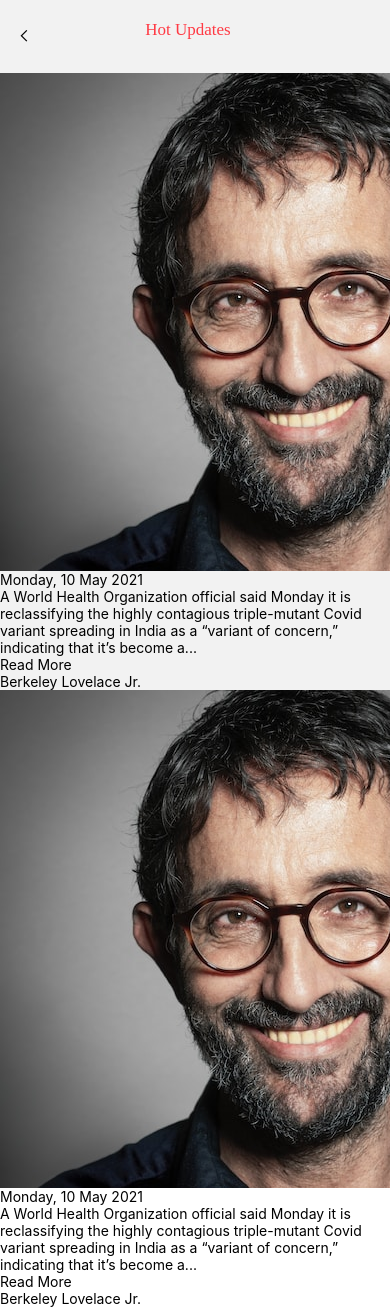
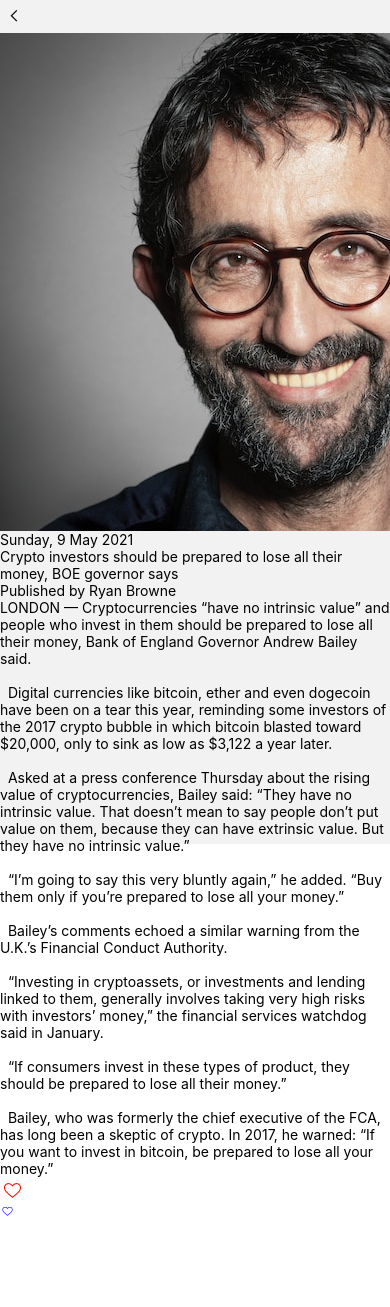
Before and after one commit to Kalashin1/Ibx-Test-App, a React Native app: screen / in a window 390 px wide. After the commit the page ends 1220 px from the top, so only its background shows below. Built offline with nearby package versions, Linux system fonts and the light colour scheme.

Commit message:
details_template added

```diff
--- a/App.tsx
+++ b/App.tsx
@@ -14,9 +14,9 @@ const App = () => {
         screenOptions={{
           headerShown: false,
         }}>
+        <Stack.Screen name="detailsPage" component={DetailsPage} />
+        <Stack.Screen name="home" component={HomePage} />
         <Stack.Screen name="notification" component={NotificationsPage} />
-        <Stack.Screen name="home" component={HomePage} />
-        <Stack.Screen name="detailsPage" component={DetailsPage} />
       </Stack.Navigator>
     </NavigationContainer>
   );
--- a/pages/components/Header.tsx
+++ b/pages/components/Header.tsx
@@ -4,17 +4,23 @@ import Icon from 'react-native-vector-icons/EvilIcons';
 
 type HeaderProps = {
   headerText?: string;
+  showHeader?: boolean;
 };
 
-const Header: React.FC<HeaderProps> = ({headerText = 'Header'}) => {
+const Header: React.FC<HeaderProps> = ({
+  headerText = 'Header',
+  showHeader = true
+}) => {
   return (
     <View style={styles.container}>
       <View>
         <Icon name="chevron-left" color="#000" size={30} />
       </View>
-      <View style={styles.textContainer}>
-        <Text style={styles.text}>{headerText}</Text>
-      </View>
+      { showHeader && (
+        <View style={styles.textContainer}>
+          <Text style={styles.text}>{headerText}</Text>
+        </View>
+      )}
     </View>
   );
 };
--- /dev/null
+++ b/pages/details/components/Header.tsx
@@ -0,0 +1,41 @@
+import React from 'react'
+import {View, Image, Text} from 'react-native'
+import Icon from 'react-native-vector-icons/EvilIcons';
+
+type HeaderProps = {
+  coverImage: any;
+  date: string;
+  title: string;
+  author: string;
+}
+
+const Header: React.FC<HeaderProps> = ({
+  coverImage,
+  date,
+  title,
+  author,
+}) => {
+  return (
+    <View>
+      <View>
+        <Icon name="chevron-left" color="#000" size={30} />
+      </View>
+      <View>
+        <Image
+          source={coverImage}
+        />
+      </View>
+      <View>
+        <Text>{date}</Text>
+        <Text>
+          {title}
+        </Text>
+        <Text>
+          Published by {author}
+        </Text>
+      </View>
+    </View>
+  );
+};
+
+export default Header;
--- /dev/null
+++ b/pages/details/components/News-Text.tsx
@@ -0,0 +1,25 @@
+import React from 'react';
+import {View, Text} from 'react-native';
+import Icon from 'react-native-vector-icons/EvilIcons';
+
+type NewsText = {
+  content: string;
+}
+
+const NewsText: React.FC<NewsText> = ({
+  content
+}) => {
+  return (
+    <View>
+      <Text>
+        {content}
+      </Text>
+      <View>
+        <Icon name="heart" size={25} color="red" />
+        <Icon name="heart" size={15} color="blue" />
+      </View>
+    </View>
+  );
+};
+
+export default NewsText;
--- a/pages/details/index.tsx
+++ b/pages/details/index.tsx
@@ -1,11 +1,43 @@
 import React from 'react';
-import {SafeAreaView, ScrollView, Text} from 'react-native';
+import {SafeAreaView, ScrollView, Text, View} from 'react-native';
+import Header from './components/Header';
+import NewsText from './components/News-Text';
+
+const data = {
+  content: `LONDON — Cryptocurrencies “have no intrinsic value” and people who invest in them should be prepared to lose all their money, Bank of England Governor Andrew Bailey said.
+
+  Digital currencies like bitcoin, ether and even dogecoin have been on a tear this year, reminding some investors of the 2017 crypto bubble in which bitcoin blasted toward $20,000, only to sink as low as $3,122 a year later.
+
+  Asked at a press conference Thursday about the rising value of cryptocurrencies, Bailey said: “They have no intrinsic value. That doesn’t mean to say people don’t put value on them, because they can have extrinsic value. But they have no intrinsic value.”
+
+  “I’m going to say this very bluntly again,” he added. “Buy them only if you’re prepared to lose all your money.”
+
+  Bailey’s comments echoed a similar warning from the U.K.’s Financial Conduct Authority.
+
+  “Investing in cryptoassets, or investments and lending linked to them, generally involves taking very high risks with investors’ money,” the financial services watchdog said in January.
+
+  “If consumers invest in these types of product, they should be prepared to lose all their money.”
+
+  Bailey, who was formerly the chief executive of the FCA, has long been a skeptic of crypto. In 2017, he warned: “If you want to invest in bitcoin, be prepared to lose all your money.”`,
+  coverImage: require('../../assets/images/christian-buehner-Irh2teUibVE-unsplash.jpg'),
+  date: 'Sunday, 9 May 2021',
+  title: 'Crypto investors should be prepared to lose all their money, BOE governor says',
+  author: 'Ryan Browne'
+}
 
 const Details: React.FC = () => {
   return (
     <SafeAreaView>
       <ScrollView>
-        <Text>Details Page</Text>
+        <View>
+          <Header
+            title={data.title}
+            date={data.date}
+            coverImage={data.coverImage}
+            author={data.author}
+          />
+          <NewsText content={data.content} />
+        </View>
       </ScrollView>
     </SafeAreaView>
   );
--- a/pages/notifications/components/News-Card.tsx
+++ b/pages/notifications/components/News-Card.tsx
@@ -27,7 +27,7 @@ const NewsCard: React.FC<NewsCard> = ({
       <Text>{description}...</Text>
       <Text>Read More</Text>
       </View>
-      <Text>{author}</Text>
+      <Text>Published By {author}</Text>
     </View>
   );
 };
```
